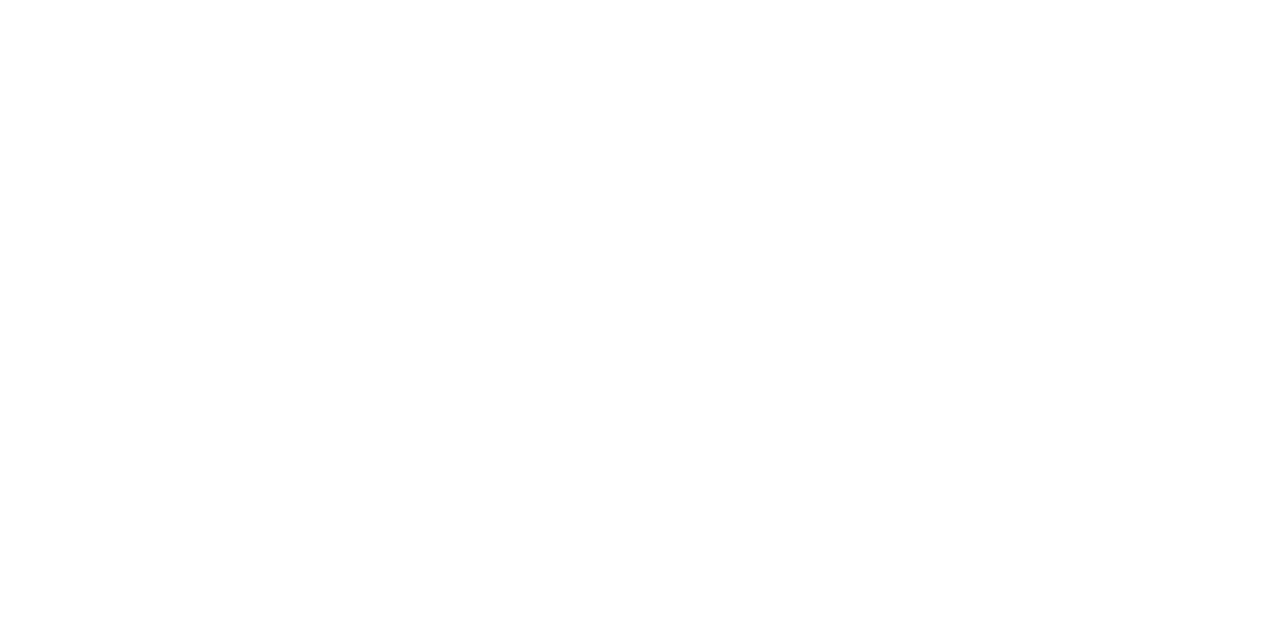
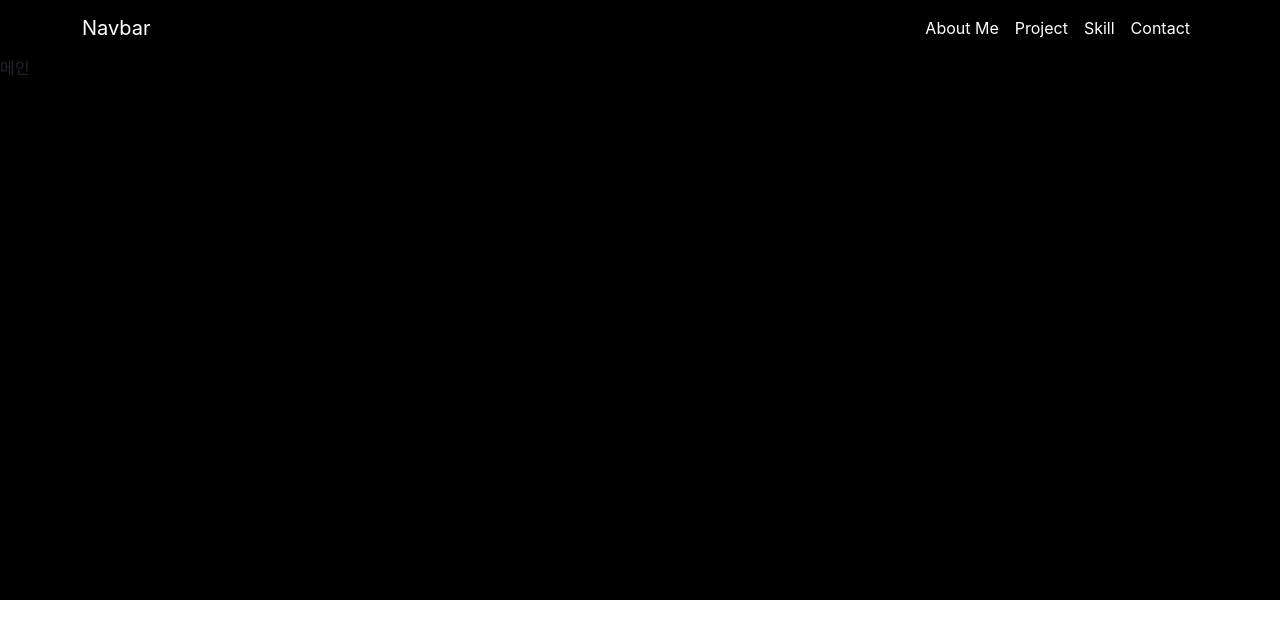
Before and after one commit to woonyBing/bingfinite, a React (Create React App) app: page / in a window 1280 px wide. Shown: the top 638 px of the page. Built offline with nearby package versions, Linux system fonts and the light colour scheme.

Commit message:
nav, route 추가 적용

```diff
--- a/src/App.css
+++ b/src/App.css
@@ -1,38 +1,19 @@
-.App {
-  text-align: center;
+* {
+  box-sizing : border-box;
+  margin:0px;
+  padding: 0;
+}
+.navbar {
+  background-color: none;
+}
+#navbarLogo {
+  color: white;
+}
+.navbarCategory {
+  color:white;
 }
 
-.App-logo {
-  height: 40vmin;
-  pointer-events: none;
+.mainBanner {
+  background-color: black;
+  height: 600px;
 }
-
-@media (prefers-reduced-motion: no-preference) {
-  .App-logo {
-    animation: App-logo-spin infinite 20s linear;
-  }
-}
-
-.App-header {
-  background-color: #282c34;
-  min-height: 100vh;
-  display: flex;
-  flex-direction: column;
-  align-items: center;
-  justify-content: center;
-  font-size: calc(10px + 2vmin);
-  color: white;
-}
-
-.App-link {
-  color: #61dafb;
-}
-
-@keyframes App-logo-spin {
-  from {
-    transform: rotate(0deg);
-  }
-  to {
-    transform: rotate(360deg);
-  }
-}
--- a/src/App.js
+++ b/src/App.js
@@ -1,11 +1,35 @@
-import logo from './logo.svg';
-import './App.css';
-import {Routes, Route} from 'react-router-dom';
+import logo from "./logo.svg";
+import "./App.css";
+import { Navbar, Container, Nav } from "react-bootstrap";
+import { Routes, Route, useNavigate } from "react-router-dom";
 
 function App() {
+  let navigate = useNavigate();
+
   return (
-    <div className="App">
-
+    <div>
+      <div className="mainBanner">
+        <div className="Header">
+          <Navbar className="navbar">
+            <Container>
+              <Navbar.Brand id="navbarLogo" href="/">Navbar</Navbar.Brand>
+              <Nav>
+                <Nav.Link className="navbarCategory" href="#home">About Me</Nav.Link>
+                <Nav.Link className="navbarCategory" href="#pricing">Project</Nav.Link>
+                <Nav.Link className="navbarCategory" href="#features">Skill</Nav.Link>
+                <Nav.Link className="navbarCategory" href="#pricing">Contact</Nav.Link>
+              </Nav>
+            </Container>
+          </Navbar>
+          <Routes>
+            <Route path="/" element={<div>메인</div>}></Route>
+            <Route path="/aboutme" element={<div>About Me</div>}></Route>
+            <Route path="/Project" element={<div>Project</div>}></Route>
+            <Route path="/skill" element={<div>Skill</div>}></Route>
+            <Route path="/contact" element={<div>Contact</div>}></Route>
+          </Routes>
+        </div>
+      </div>
     </div>
   );
 }
```
